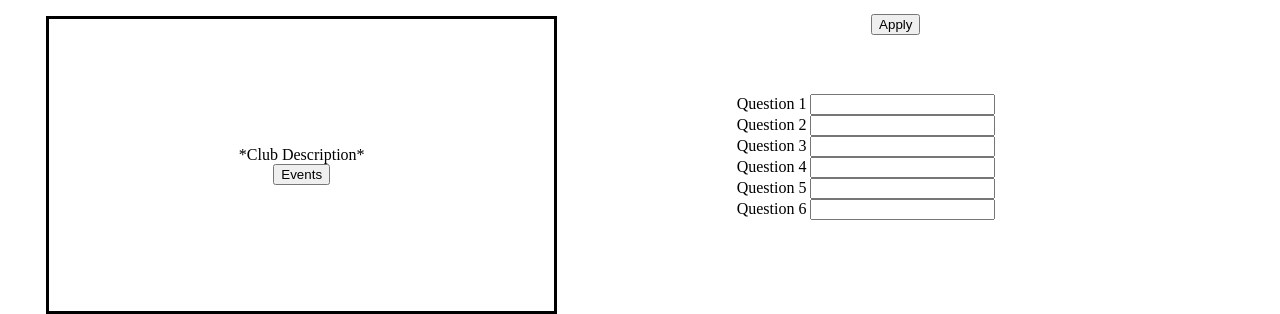
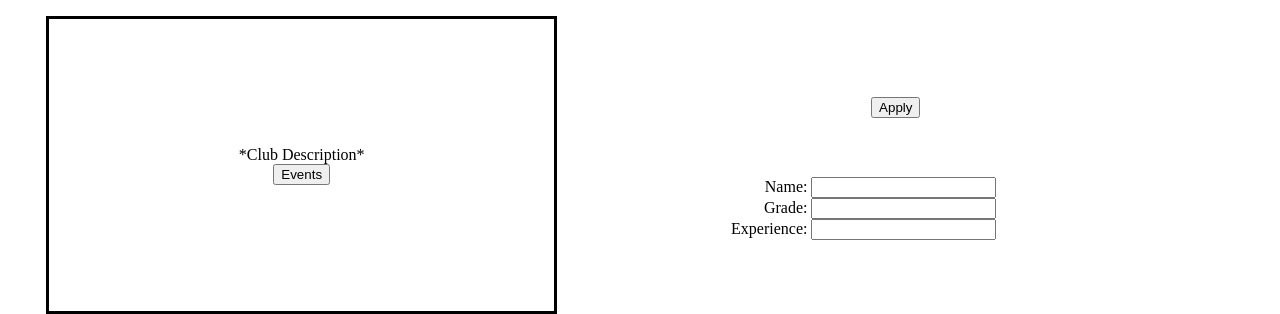
Before and after one commit to natward/cs326-final-manilovefullstack, a plain HTML site: page club-page/club-page.html in a window 1280 px wide. Shown: the part 546-860 px from the top of the page. Drawn offline with Linux system fonts and the light colour scheme.

Commit message:
application form, made questions standard

```diff
--- a/club-page/club-page.css
+++ b/club-page/club-page.css
@@ -50,10 +50,12 @@
 
 #apply-form{
     margin: 5%;
+    margin-right: 20%;
+    text-align: right;
 }
 
 #apply-button{
-    margin-top: 3%;
+    margin-top: 10%;
 }
 
 /* style apply button to purple w white font */
--- a/club-page/club-page.html
+++ b/club-page/club-page.html
@@ -32,22 +32,13 @@
         </div>
         <div id="apply-form">
             <div>
-                <label for="q1">Question 1 </label><input type="text" id="q1" />
+                <label for="q1">Name: </label><input type="text" id="q1" />
             </div>
             <div>
-                <label for="q2">Question 2 </label><input type="text" id="q2" />
+                <label for="q2">Grade: </label><input type="text" id="q2" />
             </div>
             <div>
-                <label for="q3">Question 3 </label><input type="text" id="q3" />
-            </div>
-            <div>
-                <label for="q4">Question 4 </label><input type="text" id="q4" />
-            </div>
-            <div>
-                <label for="q5">Question 5 </label><input type="text" id="q5" />
-            </div>
-            <div>
-                <label for="q6">Question 6 </label><input type="text" id="q6" />
+                <label for="q3">Experience: </label><input type="text" id="q3" />
             </div>
         </div>
     </div>
```
